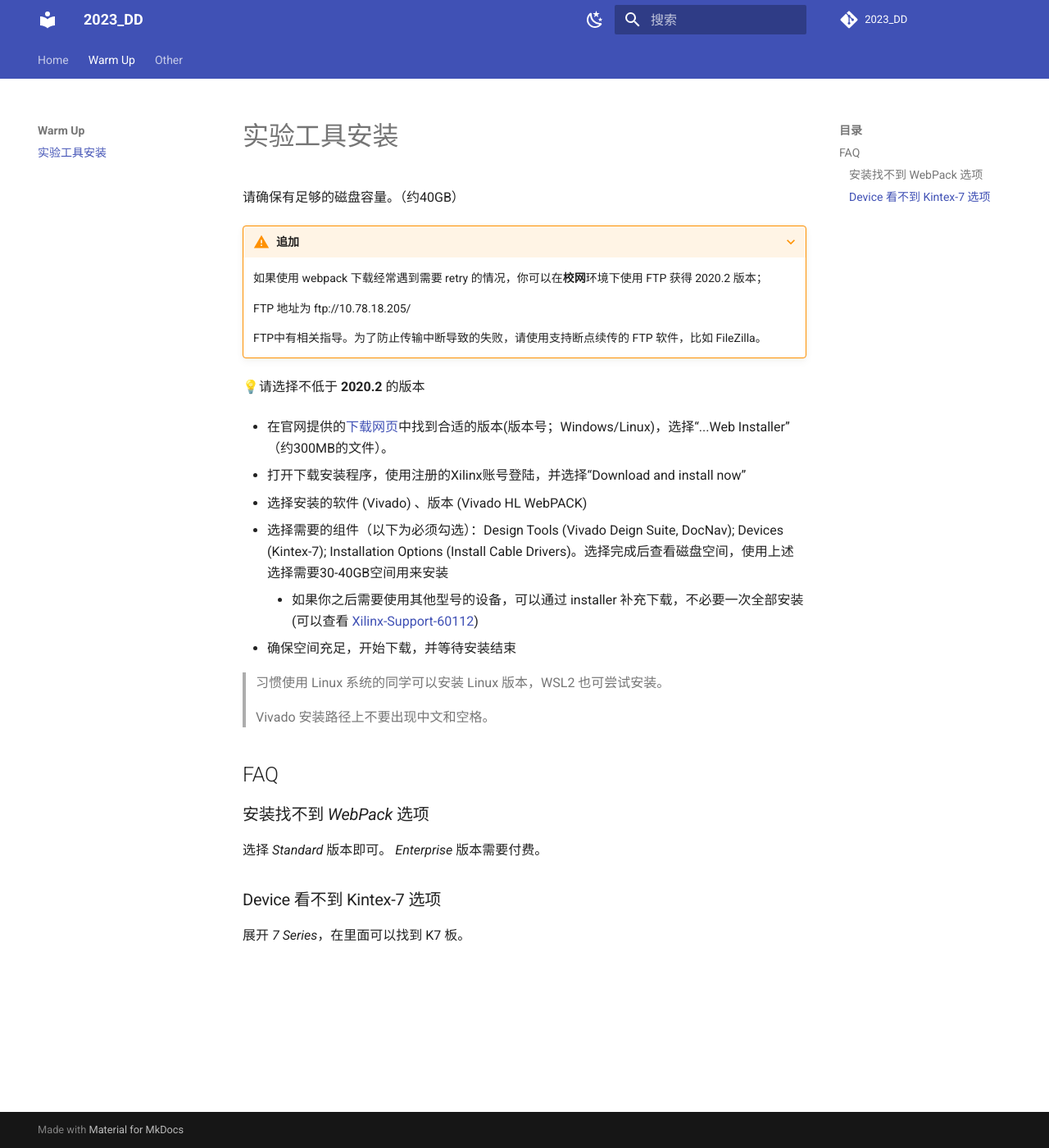
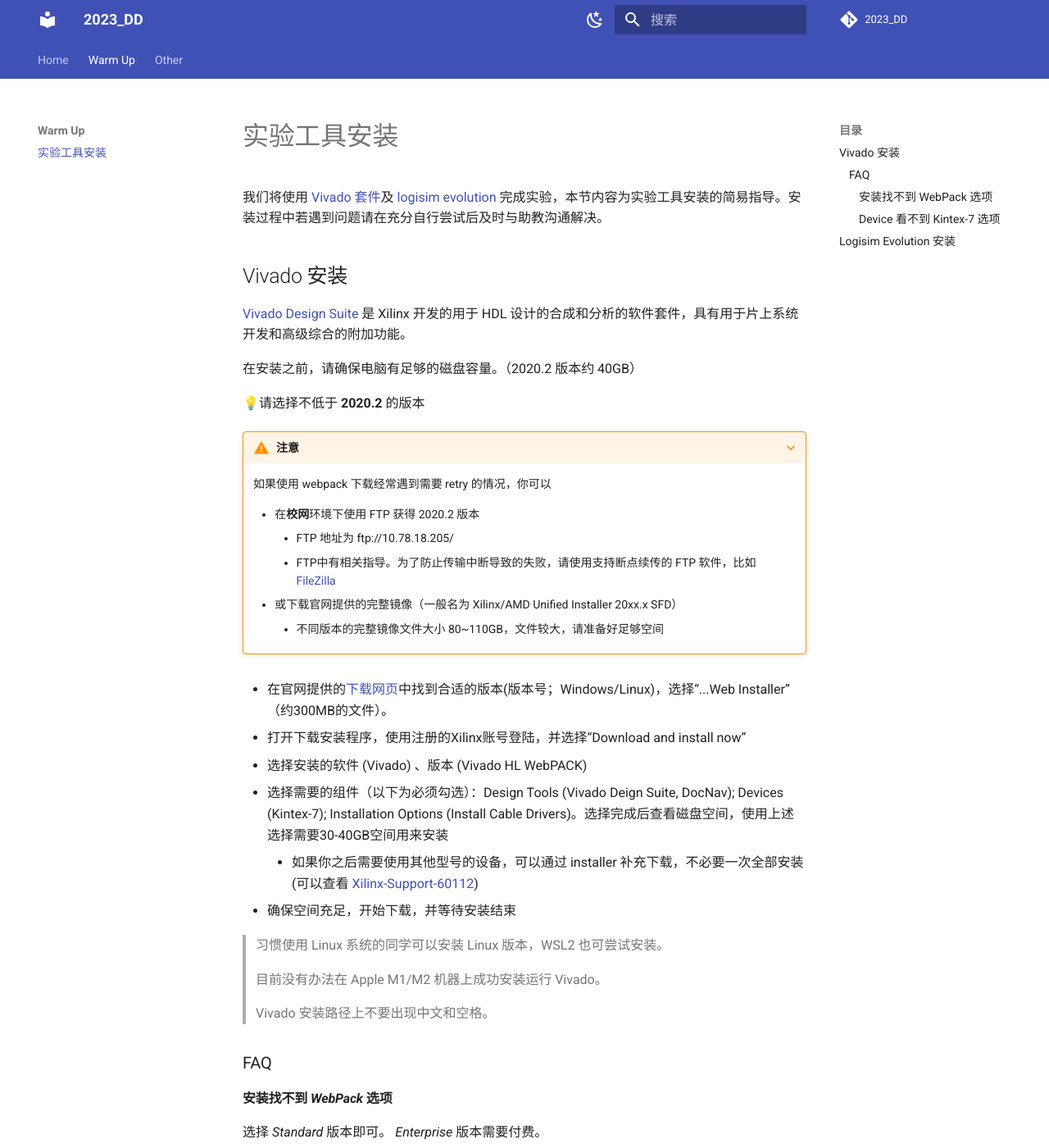
Before and after one commit to Guahao31/2023_DD, an MkDocs documentation site: the page built from docs/warmup/tools_installation.md, in a window 1280 px wide and 1400 px high. Shown: the whole window at 82% size. Built offline with MkDocs 1.6.1 and Material for MkDocs 9.7.7, drawn with Linux system fonts in a browser that asks for light colours; comment, search, counter and statistics services are not loaded; some of the changed text lies outside the part shown.

Commit message:
update: tools_installation

```diff
--- a/docs/warmup/tools_installation.md
+++ b/docs/warmup/tools_installation.md
@@ -1,15 +1,23 @@
 # 实验工具安装
 
-请确保有足够的磁盘容量。（约40GB）
+我们将使用 [Vivado 套件](https://www.xilinx.com/products/design-tools/vivado.html)及 [logisim evolution](https://github.com/logisim-evolution/logisim-evolution) 完成实验，本节内容为实验工具安装的简易指导。安装过程中若遇到问题请在充分自行尝试后及时与助教沟通解决。
 
-???+ warning "追加"
-    如果使用 webpack 下载经常遇到需要 retry 的情况，你可以在**校网**环境下使用 FTP 获得 2020.2 版本；
+## Vivado 安装
 
-    FTP 地址为 ftp://10.78.18.205/
+[Vivado Design Suite](https://zh.wikipedia.org/zh-hans/Xilinx_Vivado) 是 Xilinx 开发的用于 HDL 设计的合成和分析的软件套件，具有用于片上系统开发和高级综合的附加功能。
 
-    FTP中有相关指导。为了防止传输中断导致的失败，请使用支持断点续传的 FTP 软件，比如 FileZilla。
+在安装之前，请确保电脑有足够的磁盘容量。（2020.2 版本约 40GB）
 
 💡请选择不低于 **2020.2** 的版本
+
+???+ warning "注意"
+    如果使用 webpack 下载经常遇到需要 retry 的情况，你可以
+
+    * 在**校网**环境下使用 FTP 获得 2020.2 版本
+        * FTP 地址为 ftp://10.78.18.205/
+        * FTP中有相关指导。为了防止传输中断导致的失败，请使用支持断点续传的 FTP 软件，比如 [FileZilla](https://filezilla-project.org/)
+    * 或下载官网提供的完整镜像（一般名为 Xilinx/AMD Unified Installer 20xx.x SFD）
+        * 不同版本的完整镜像文件大小 80~110GB，文件较大，请准备好足够空间
 
 * 在官网提供的[下载网页](https://www.xilinx.com/support/download/index.html/content/xilinx/en/downloadNav/vivado-design-tools/archive.html)中找到合适的版本(版本号；Windows/Linux)，选择“...Web Installer”（约300MB的文件）。
 
@@ -21,14 +29,24 @@
 
 > 习惯使用 Linux 系统的同学可以安装 Linux 版本，WSL2 也可尝试安装。
 >
+> 目前没有办法在 Apple M1/M2 机器上成功安装运行 Vivado。
+>
 > Vivado 安装路径上不要出现中文和空格。
 
-## FAQ
+### FAQ
 
-### 安装找不到 *WebPack* 选项
+#### 安装找不到 *WebPack* 选项
 
 选择 *Standard* 版本即可。 *Enterprise* 版本需要付费。
 
-### Device 看不到 Kintex-7 选项
+#### Device 看不到 Kintex-7 选项
 
 展开 *7 Series*，在里面可以找到 K7 板。
+
+## Logisim Evolution 安装
+
+LogicSim 是一种数字逻辑电路仿真工具，用于模拟数字电路的行为和性能。实验使用的 Logisim-evolution 是功能加强的免费、开源、跨平台的版本。
+
+Logisim-evolution 需要 **Java 运行环境**（Java 16+），可以在[官网下载界面](https://www.oracle.com/java/technologies/downloads/#java17)选择对应平台版本，完成下载并进行安装。
+
+如果你能打开 Logisim-evolution 项目的 [release](https://github.com/logisim-evolution/logisim-evolution/releases/tag/v3.8.0) 网页，推荐你在这个网页中选择合适的安装包或使用源码自行编译（Windows 用户可以选择 *.msi* 的安装文件，macOS 用户选择 *.dmg* 安装文件）。如果你无法稳定访问，可以在[浙大云盘](https://pan.zju.edu.cn/share/4e7b3139e7a5a3ff998ad1b5b6)下载，若链接失效，请联系 guahao@zju.edu.cn。
```
